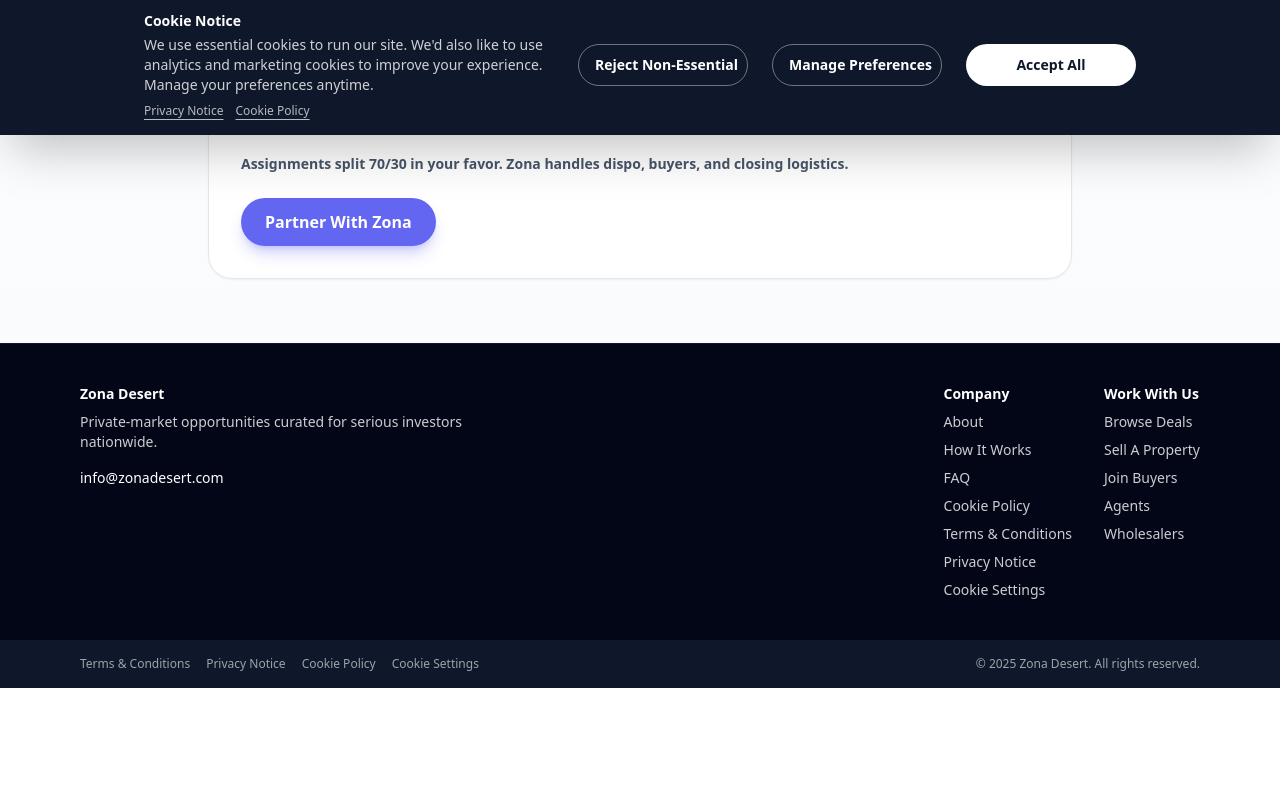
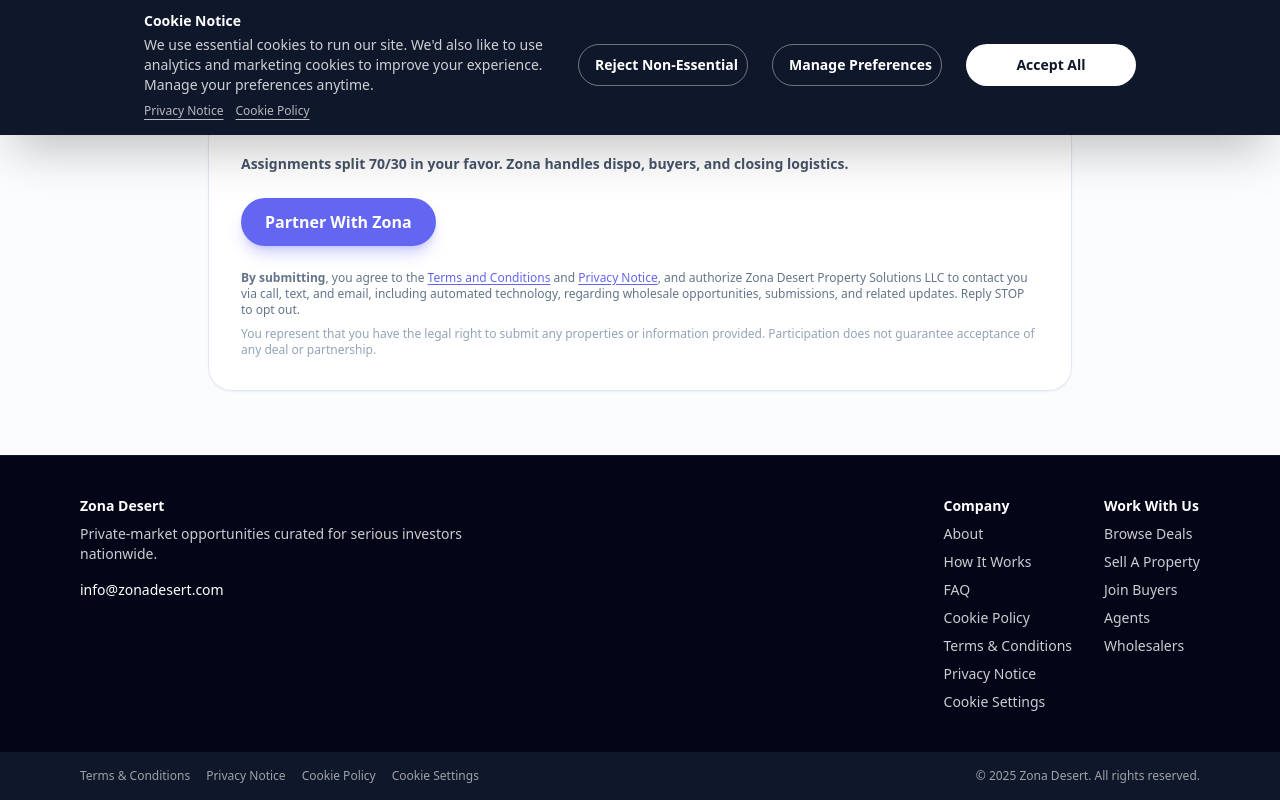
Before and after one commit to vandekkers/zona-desert-site, a Next.js app: page /wholesalers/apply in a window 1280 px wide. Shown: the part 665-1465 px from the top of the page. Before the commit the page ends 1353 px from the top, so only its background shows below. Built offline with nearby package versions, Linux system fonts and the light colour scheme.

Commit message:
Add consent/disclaimer text to Wholesaler form

```diff
--- a/components/forms/WholesalerIntakeForm.tsx
+++ b/components/forms/WholesalerIntakeForm.tsx
@@ -213,6 +213,17 @@
         {statusMessage && (
           <p className={`text-sm ${status === "success" ? "text-green-600" : "text-red-600"}`}>{statusMessage}</p>
         )}
+
+        <div className="space-y-2 text-xs text-slate-500">
+          <p>
+            <span className="font-semibold">By submitting</span>, you agree to the{" "}
+            <Link href="/terms" className="text-zona-purple underline underline-offset-2">Terms and Conditions</Link> and{" "}
+            <Link href="/privacy" className="text-zona-purple underline underline-offset-2">Privacy Notice</Link>, and authorize Zona Desert Property Solutions LLC to contact you via call, text, and email, including automated technology, regarding wholesale opportunities, submissions, and related updates. Reply STOP to opt out.
+          </p>
+          <p className="text-slate-400">
+            You represent that you have the legal right to submit any properties or information provided. Participation does not guarantee acceptance of any deal or partnership.
+          </p>
+        </div>
       </form>
 
       {showModal && (
```
